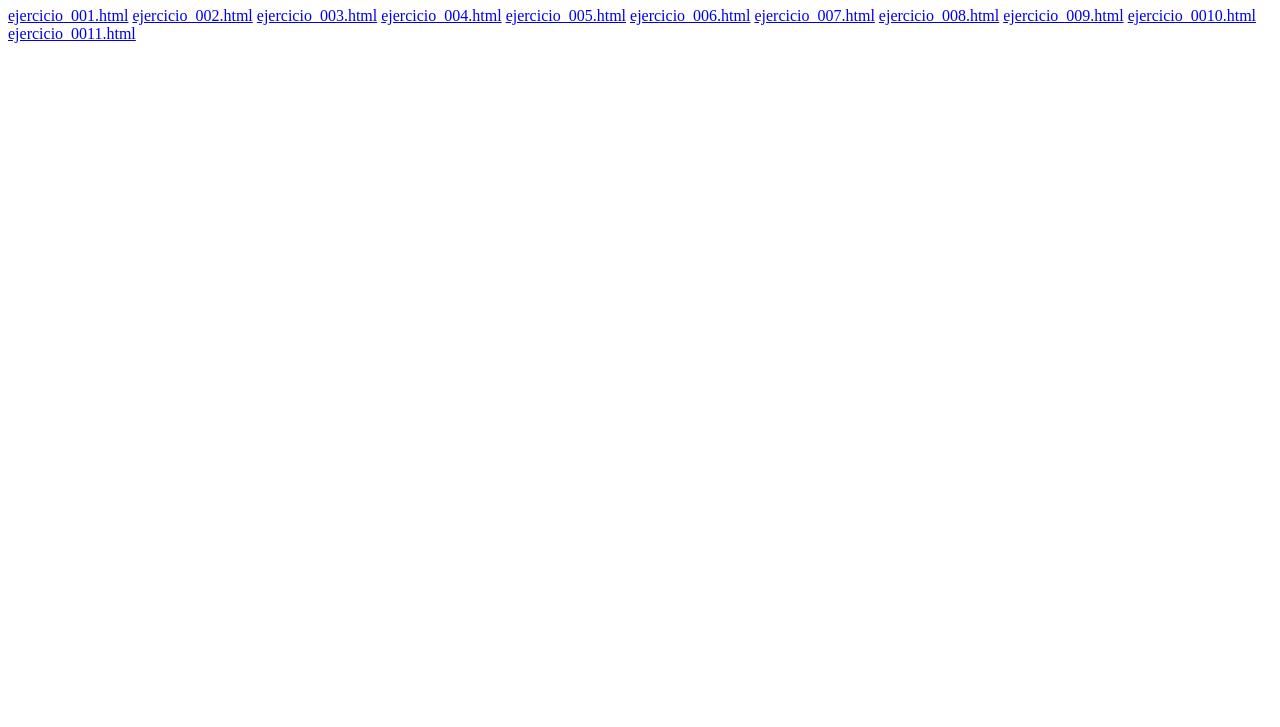
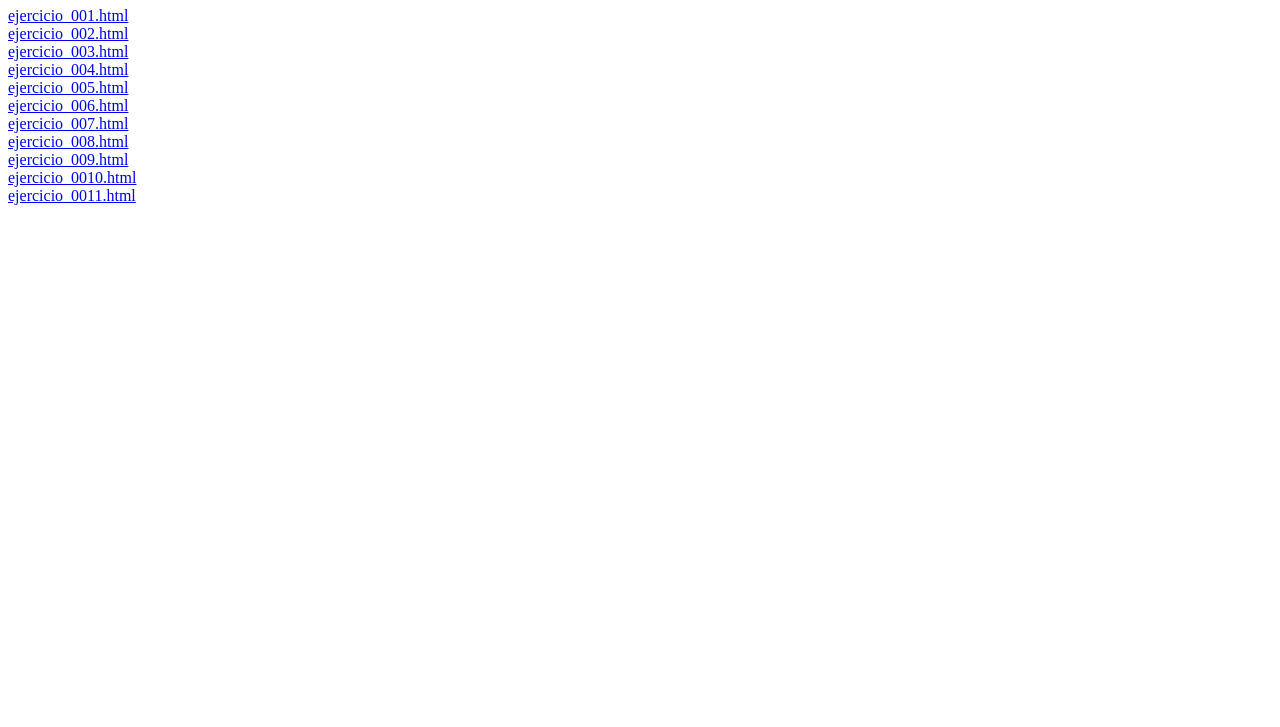
Before and after one commit to yooooorch/practica3, a plain HTML site: page index.html in a window 1280 px wide. Shown: the part 73-800 px from the top of the page. Drawn offline with Linux system fonts and the light colour scheme.

Commit message:
Update index.html

```diff
--- a/index.html
+++ b/index.html
@@ -7,17 +7,17 @@
 </head>
 
 <body>
-    <h1>Practica 3 Jorge Martinez xd</h1>
-    <a href="https://github.com/yooooorch/practica3/ejercicio_001.html">ejercicio_001.html</a>
-    <a href="https://github.com/yooooorch/practica3/ejercicio_002.html">ejercicio_002.html</a>
-    <a href="https://github.com/yooooorch/practica3/ejercicio_003.html">ejercicio_003.html</a>
-    <a href="https://github.com/yooooorch/practica3/ejercicio_004.html">ejercicio_004.html</a>
-    <a href="https://github.com/yooooorch/practica3/ejercicio_005.html">ejercicio_005.html</a>
-     <a href="https://github.com/yooooorch/practica3/ejercicio_006.html">ejercicio_006.html</a>
-    <a href="https://github.com/yooooorch/practica3/ejercicio_007.html">ejercicio_007.html</a>
-             <a href="https://github.com/yooooorch/practica3/ejercicio_008.html">ejercicio_008.html</a>
-    <a href="https://github.com/yooooorch/practica3/ejercicio_009.html">ejercicio_009.html</a>
-             <a href="https://github.com/yooooorch/practica3/ejercicio_0010.html">ejercicio_0010.html</a>
+    <h1>Practica 3 Jorge Martinez</h1>
+    <a href="https://github.com/yooooorch/practica3/ejercicio_001.html">ejercicio_001.html</a><br>
+    <a href="https://github.com/yooooorch/practica3/ejercicio_002.html">ejercicio_002.html</a><br>
+    <a href="https://github.com/yooooorch/practica3/ejercicio_003.html">ejercicio_003.html</a><br>
+    <a href="https://github.com/yooooorch/practica3/ejercicio_004.html">ejercicio_004.html</a><br>
+    <a href="https://github.com/yooooorch/practica3/ejercicio_005.html">ejercicio_005.html</a><br>
+     <a href="https://github.com/yooooorch/practica3/ejercicio_006.html">ejercicio_006.html</a><br>
+    <a href="https://github.com/yooooorch/practica3/ejercicio_007.html">ejercicio_007.html</a><br>
+             <a href="https://github.com/yooooorch/practica3/ejercicio_008.html">ejercicio_008.html</a><br>
+    <a href="https://github.com/yooooorch/practica3/ejercicio_009.html">ejercicio_009.html</a><br>
+             <a href="https://github.com/yooooorch/practica3/ejercicio_0010.html">ejercicio_0010.html</a><br>
     <a href="https://github.com/yooooorch/practica3/ejercicio_0011.html">ejercicio_0011.html</a>
 </body>
 </html>
```
